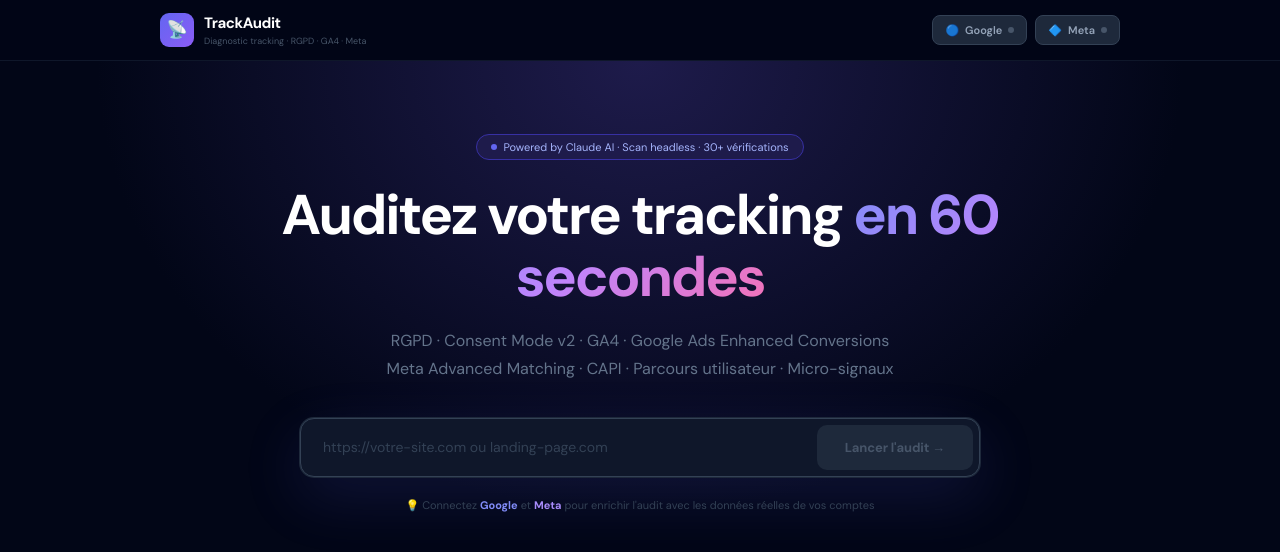
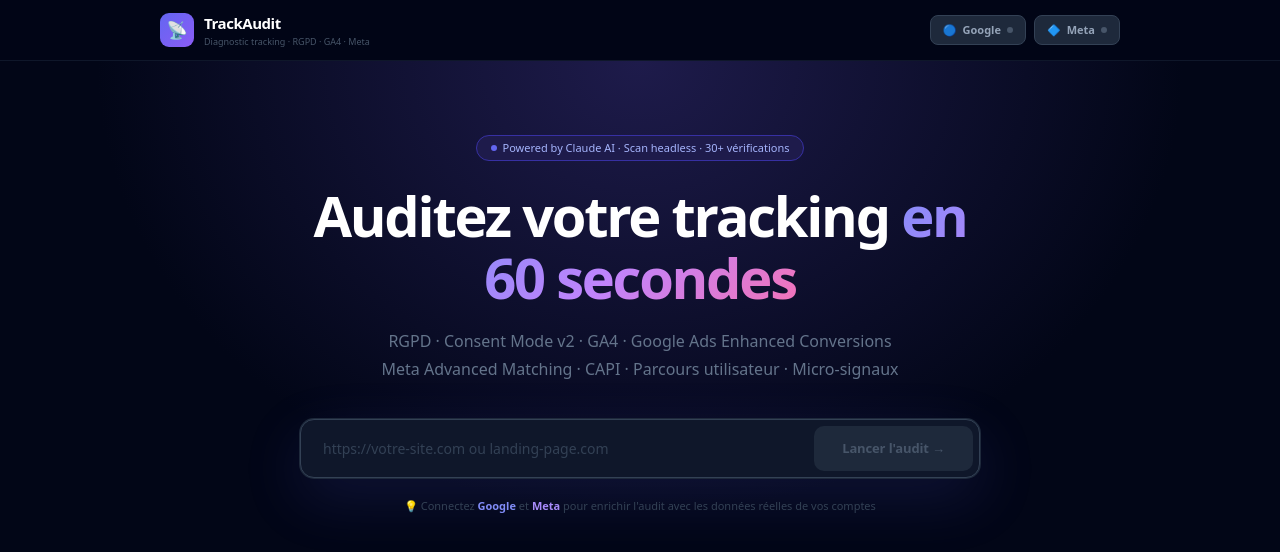
Before and after one commit to malik-aliti/Tracking-audit-tool-, a Next.js app: page / in a window 1280 px wide. Shown: the top 552 px of the page. Built offline with nearby package versions, Linux system fonts and the light colour scheme.

Commit message:
fix: update src/app/globals.css

```diff
--- a/src/app/globals.css
+++ b/src/app/globals.css
@@ -1,24 +1,7 @@
-@import url('https://fonts.googleapis.com/css2?family=DM+Sans:opsz,wght@9..40,300;9..40,400;9..40,500;9..40,600;9..40,700&family=DM+Mono:wght@400;500&display=swap');
 @tailwind base;
 @tailwind components;
 @tailwind utilities;
 
-:root {
-  --font-body: 'DM Sans', sans-serif;
-  --font-mono: 'DM Mono', monospace;
-}
-
-* { box-sizing: border-box; }
-html { scroll-behavior: smooth; }
-body { font-family: var(--font-body); background: #f1f5f9; color: #0f172a; -webkit-font-smoothing: antialiased; }
-
+* { box-sizing: border-box; margin: 0; padding: 0; }
+body { font-family: -apple-system, 'DM Sans', system-ui, sans-serif; }
 @keyframes spin { to { transform: rotate(360deg); } }
-@keyframes fadeUp { 0%{opacity:0;transform:translateY(16px)}100%{opacity:1;transform:translateY(0)} }
-@keyframes shimmer { 0%{background-position:-200% 0}100%{background-position:200% 0} }
-
-.shimmer { background: linear-gradient(90deg,#f1f5f9 25%,#e2e8f0 50%,#f1f5f9 75%); background-size:200% 100%; animation:shimmer 1.5s infinite; }
-.fade-up { animation: fadeUp 0.5s ease forwards; }
-
-::-webkit-scrollbar { width: 5px; }
-::-webkit-scrollbar-track { background: #f1f5f9; }
-::-webkit-scrollbar-thumb { background: #cbd5e1; border-radius: 99px; }
```
